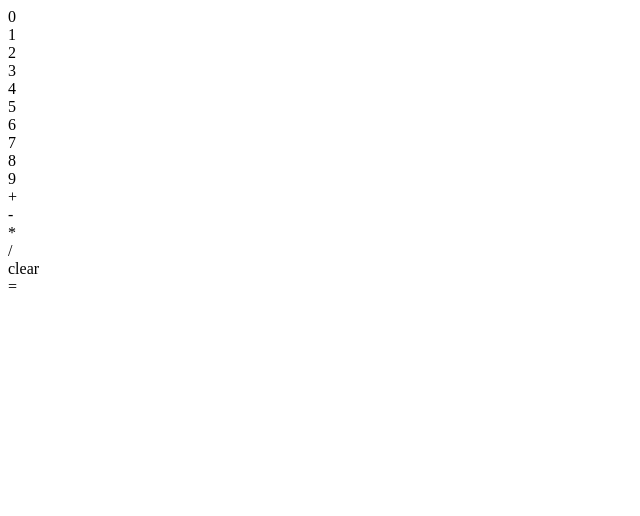
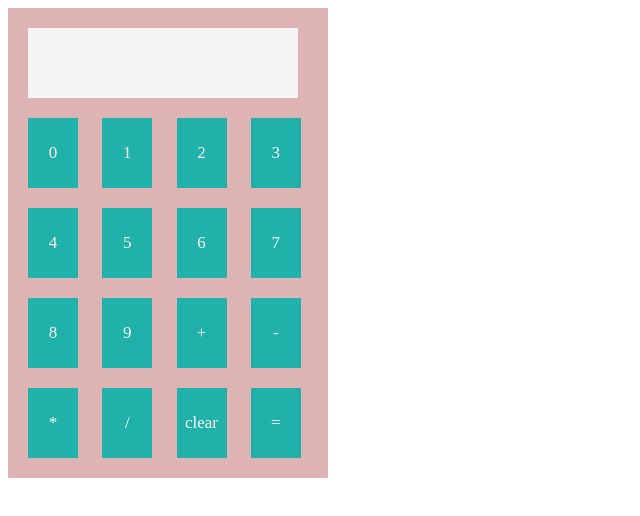
Before and after one commit to andresgrdn/calculadora, a plain HTML site: page index.html in a window 1280 px wide. Shown: the whole page, without its empty margins (0-640 px from the left). Drawn offline with Linux system fonts and the light colour scheme.

Commit message:
Agrego styles.css file y estilos basicos
Tamaños, centrados y un poco de colores. Tambien el link para el
styles.css file en el index.html file.

```diff
--- a/index.html
+++ b/index.html
@@ -8,6 +8,8 @@
     <meta name="viewport" content="width=device-width, initial-scale=1.0">
 
     <title>Calculadora grafica</title>
+
+    <link rel="stylesheet" href="styles.css">
 </head>
 
 <body>
--- /dev/null
+++ b/styles.css
@@ -0,0 +1,29 @@
+#contenedor-calculadora {
+    padding: 10px;
+    width: 300px;
+    font-size: 17px;
+    background: #ddb3b3;
+}
+
+#pantalla {
+    margin: 10px;
+    padding: 10px;
+    height: 50px;
+    width: 250px;
+    background: whitesmoke;
+}
+
+#botones {
+    display: inline-block;
+}
+
+#botones > div{
+    padding-top: 25px;
+    padding-bottom: 25px;
+    margin: 10px;
+    display: inherit;
+    background: lightseagreen;
+    color: floralwhite;
+    text-align: center;
+    width: 50px;
+}
```
